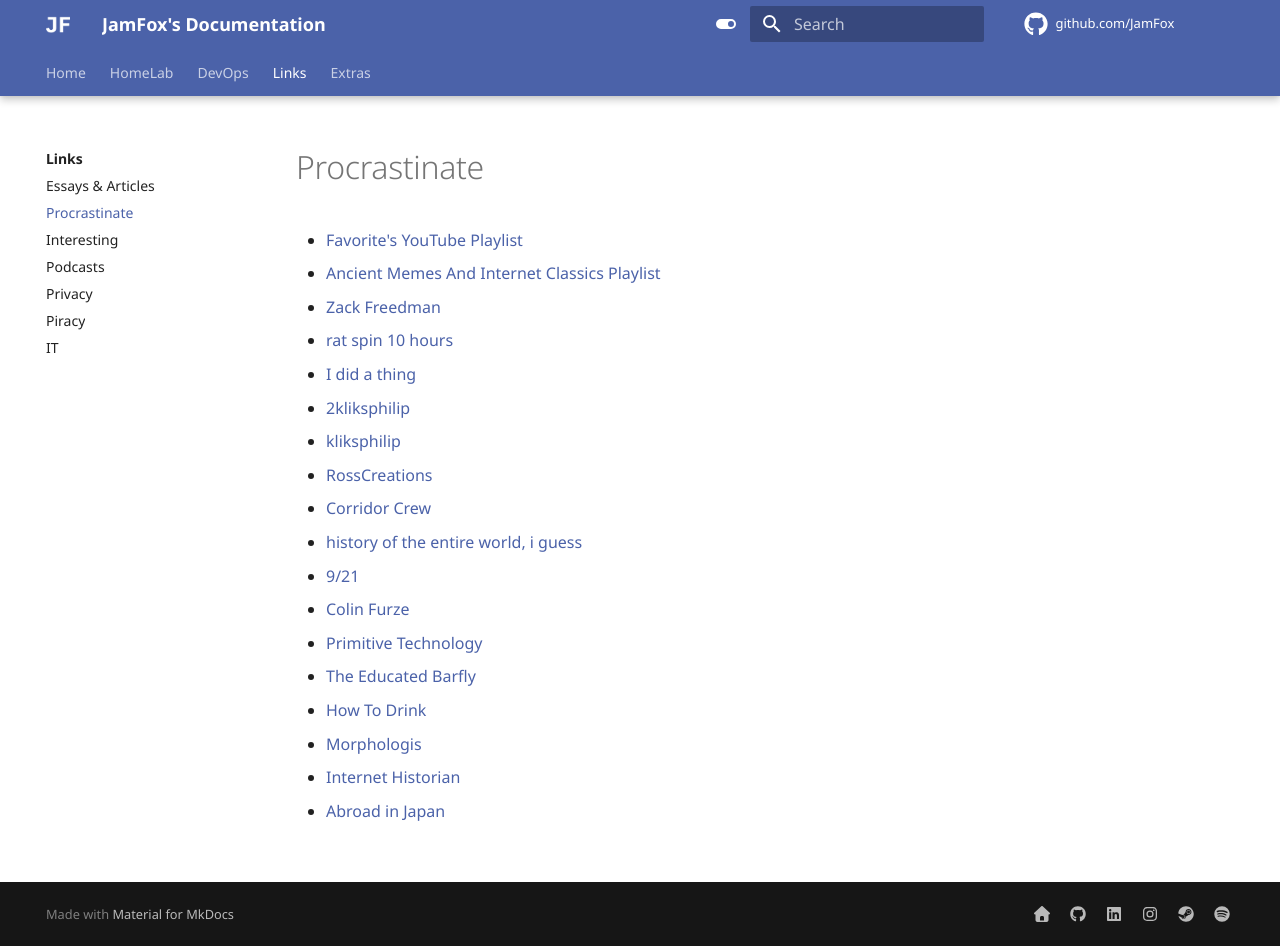
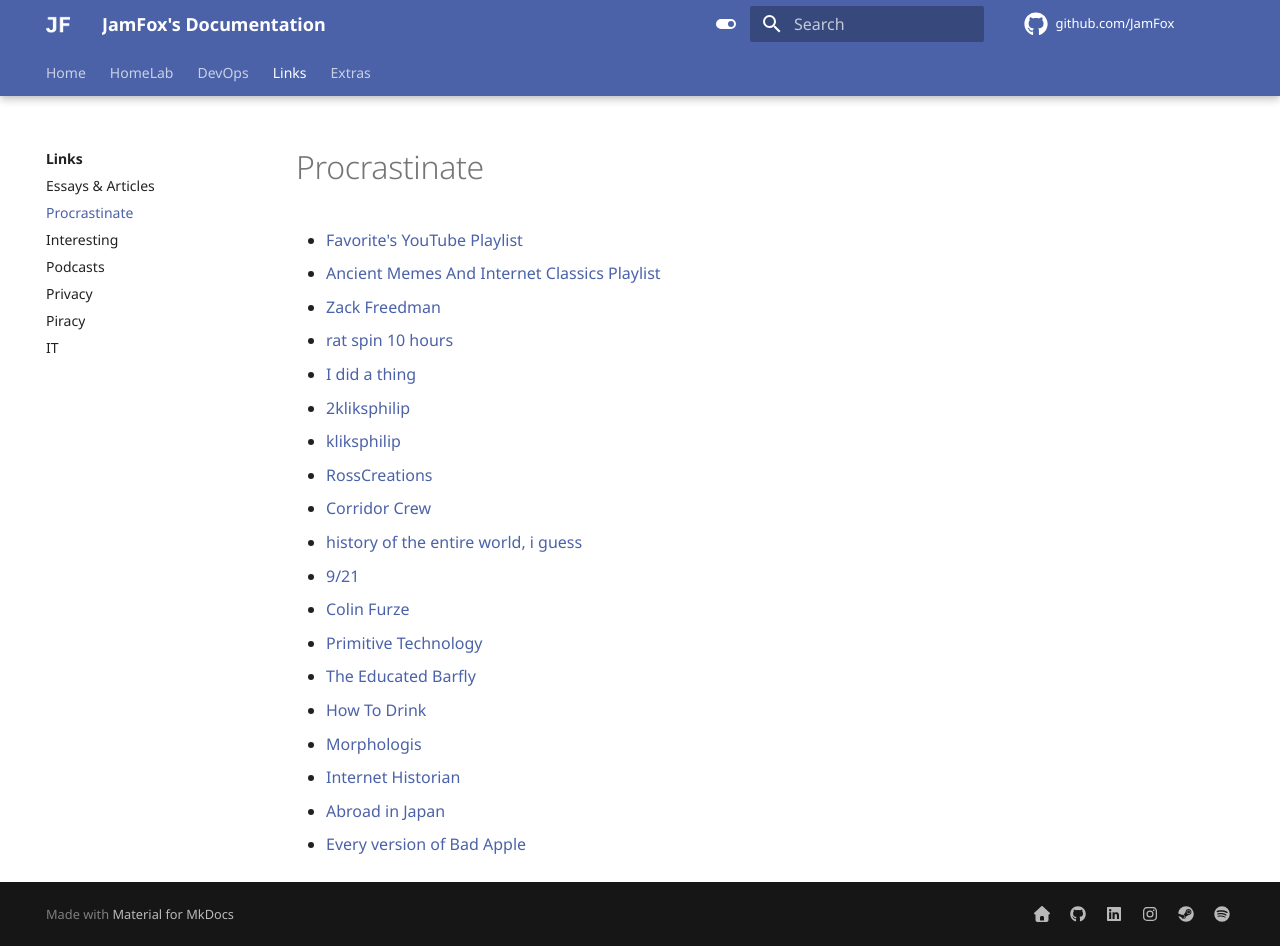
Before and after one commit to JamFox/docs.jamfox.dev, an MkDocs documentation site: the page built from docs/content/links/procrastinate.md, in a window 1280 px wide and 946 px high. Built offline with MkDocs 1.6.1 and Material for MkDocs 9.7.7, drawn with Linux system fonts in a browser that asks for light colours; comment, search, counter and statistics services are not loaded.

Commit message:
links: bad apple playlist

```diff
--- a/docs/content/links/procrastinate.md
+++ b/docs/content/links/procrastinate.md
@@ -20,3 +20,4 @@ title: "Procrastinate"
 - [Morphologis](https://www.youtube.com/c/Morphologis)
 - [Internet Historian](https://www.youtube.com/c/InternetHistorian)
 - [Abroad in Japan](https://www.youtube.com/c/AbroadinJapan)
+- [Every version of Bad Apple](https://www.youtube.com/watch?v=tO6sfku_1b8&list=PLfUXLNVXzF5ZslpGPC-HYIbSNeLtuzOZ3)
```
